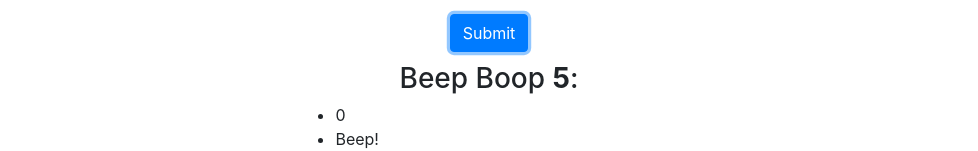
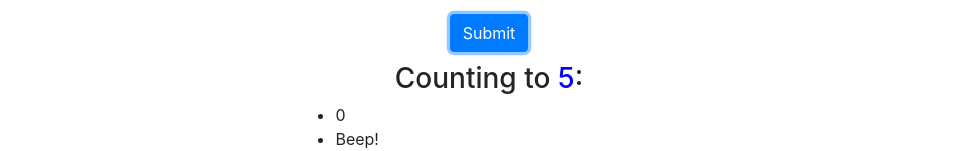
Before and after one commit to BenB-C/epicodus, a plain HTML site: page week3/beep-boop/index.html in a window 1280 px wide. Both pictures are taken after typing "5" into the empty fields and a click on the button "Submit". Shown: the part 620-771 px from the top of the page, without its empty margins (151-1129 px from the left). Drawn offline with Linux system fonts and the light colour scheme.

Commit message:
modify output heading

```diff
--- a/week3/beep-boop/css/styles.css
+++ b/week3/beep-boop/css/styles.css
@@ -26,3 +26,7 @@ body {
 input {
   width: 75%;
 }
+
+#beepBoopNumber {
+  color: blue;
+}
--- a/week3/beep-boop/index.html
+++ b/week3/beep-boop/index.html
@@ -22,7 +22,7 @@
       <button type="submit" class="btn btn-primary">Submit</button>
     </form>
     <div id="output">
-      <h3>Beep Boop <strong><span id="beepBoopNumber"></span></strong>:</h3>
+      <h3>Counting to <span id="beepBoopNumber"></span>:</h3>
       <ul id="outputList">
       </ul>
     </div>
```
